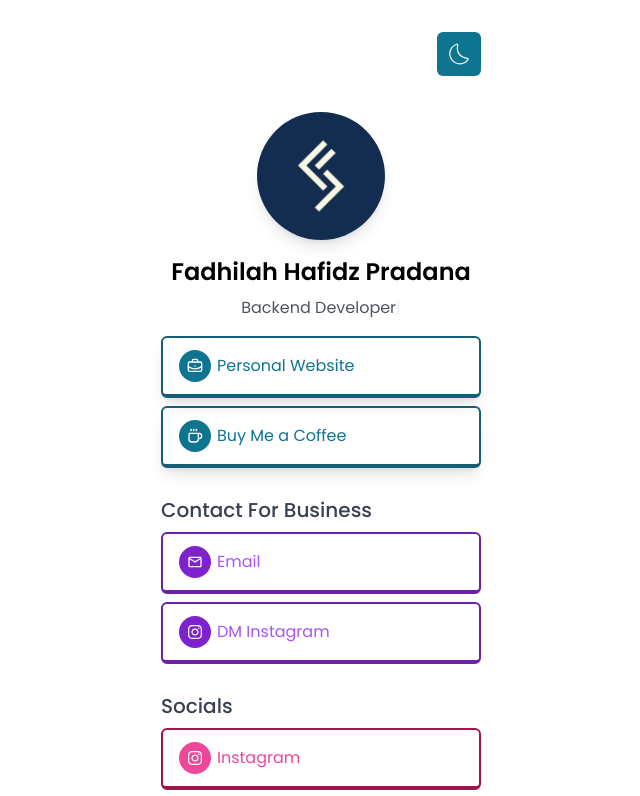
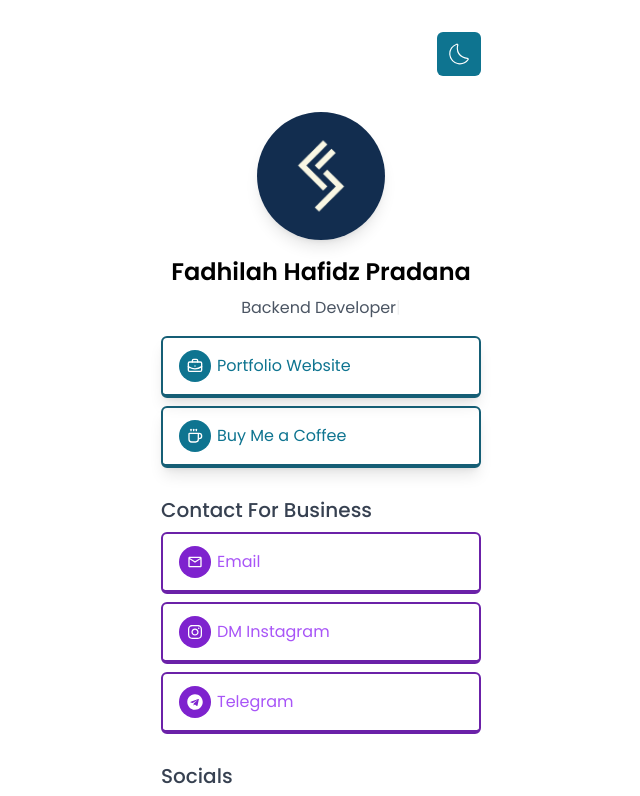
Before and after one commit to fadhilahhfdz/profile-links-v1, a React (Vite) app: page / in a window 1280 px wide. Shown: the top 796 px of the page, without its empty margins (319-959 px from the left). Built offline with nearby package versions, Linux system fonts and the light colour scheme.

Commit message:
add url portfolio, donate, and telegram

```diff
--- a/index.html
+++ b/index.html
@@ -4,7 +4,7 @@
     <meta charset="UTF-8" />
     <link rel="icon" type="imagel" href="/src/assets/img/logo.png" />
     <meta name="viewport" content="width=device-width, initial-scale=1.0" />
-    <title>Profile Links</title>
+    <title>fadhilah.dev</title>
     <link rel="preconnect" href="https://fonts.googleapis.com" />
     <link rel="preconnect" href="https://fonts.gstatic.com" crossorigin />
     <link
--- a/src/components/Contacts.jsx
+++ b/src/components/Contacts.jsx
@@ -1,4 +1,4 @@
-import { FaArrowRight, FaInstagram } from "react-icons/fa";
+import { FaArrowRight, FaInstagram, FaTelegram } from "react-icons/fa";
 import { MdOutlineEmail } from "react-icons/md";
 
 const Contacts = () => {
@@ -12,6 +12,11 @@ const Contacts = () => {
       name: "DM Instagram",
       url: "https://www.instagram.com/fadhilah.dev/",
       icon: <FaInstagram />,
+    },
+    {
+      name: "Telegram",
+      url: "https://t.me/fadhilahhfdz",
+      icon: <FaTelegram />,
     },
   ];
 
--- a/src/components/Links.jsx
+++ b/src/components/Links.jsx
@@ -4,13 +4,13 @@ import { LuBriefcaseBusiness, LuCoffee } from "react-icons/lu";
 const Links = () => {
   const LinkTree = [
     {
-      name: "Personal Website",
-      url: "",
+      name: "Portfolio Website",
+      url: "https://fadhilahhfdz.github.io/portfolio-v1/",
       icon: <LuBriefcaseBusiness />,
     },
     {
       name: "Buy Me a Coffee",
-      url: "",
+      url: "https://teer.id/fadhilah.dev",
       icon: <LuCoffee />,
     },
   ];
```
